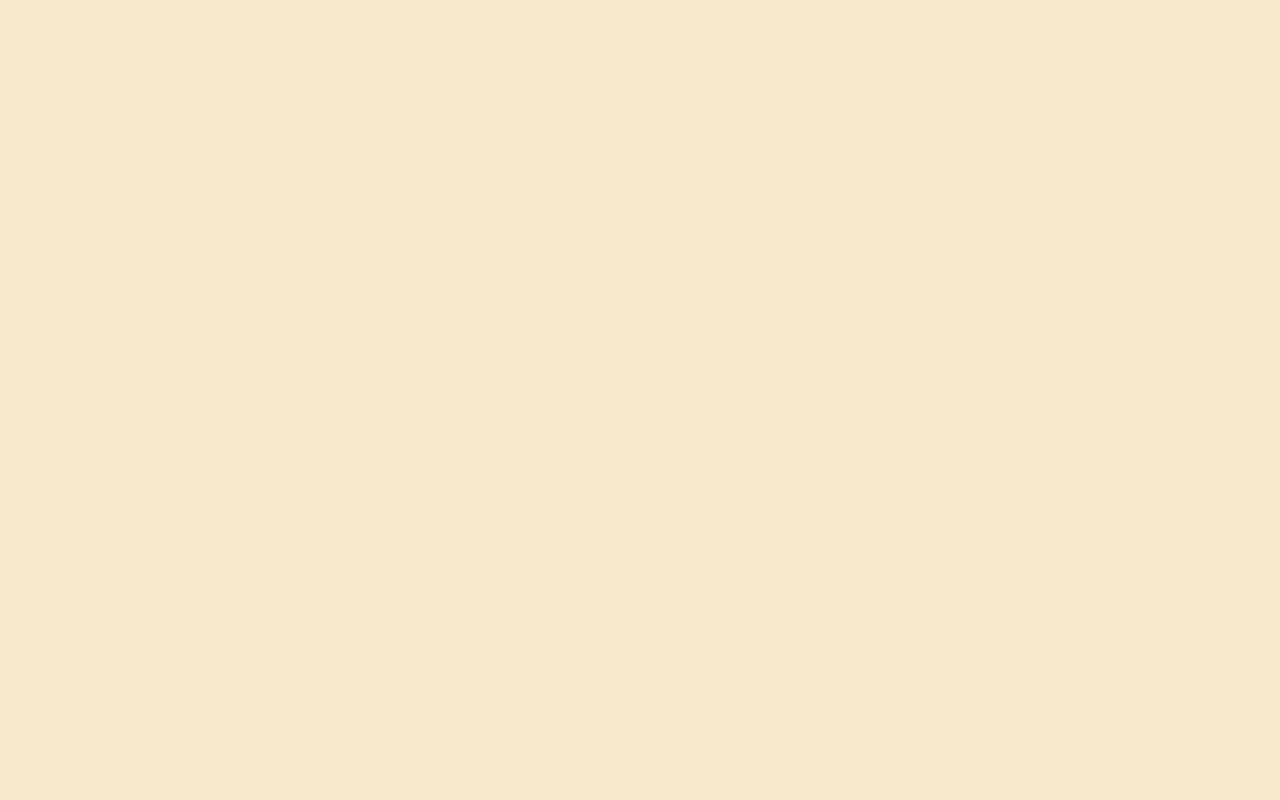
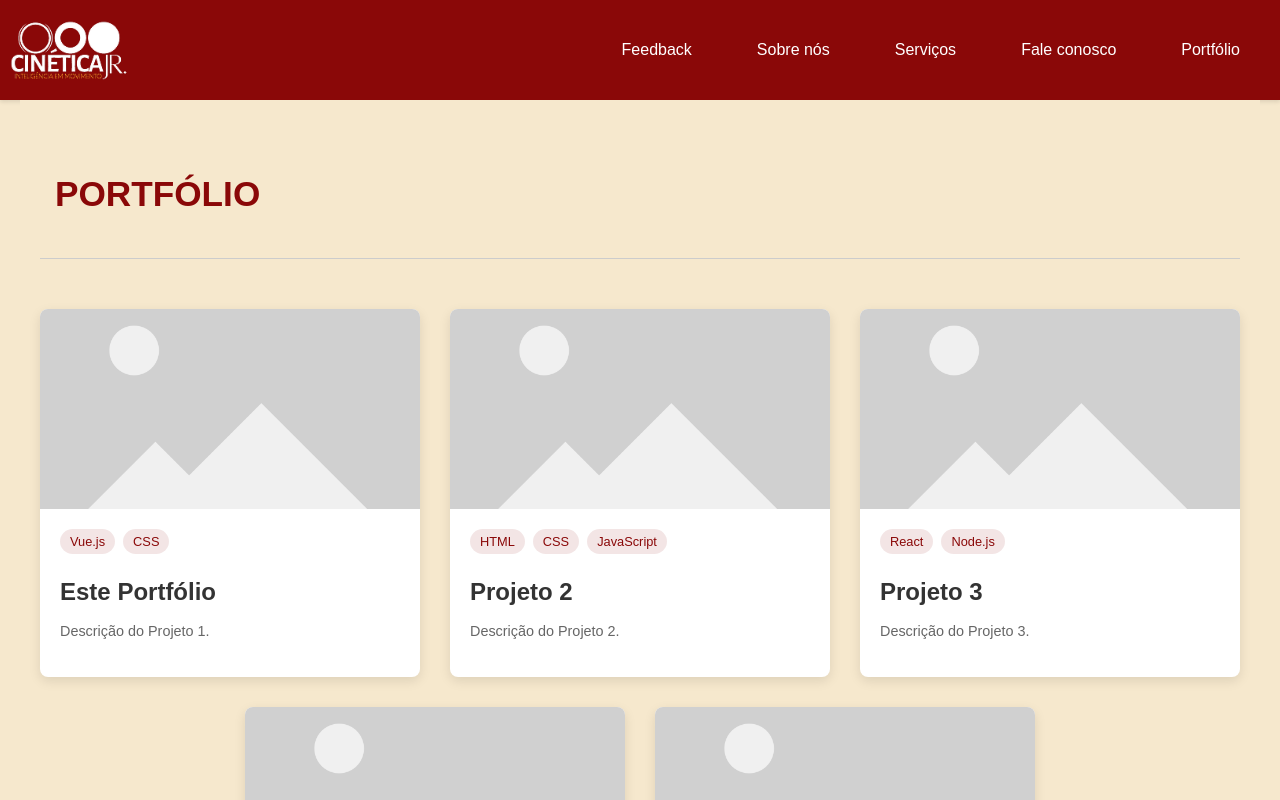
Before and after one commit to ryansarcinelli/site-cinetica, a Vue app: page /portfolio in a window 1280 px wide. Before the commit this address had no page. Shown: the top 800 px of the page. Built offline with nearby package versions, Linux system fonts and the light colour scheme.

Commit message:
Pagina de portfolio iniciada
Ainda falta pequenos detalhes, mas a estrutura no geral está feita.

```diff
--- a/src/router/index.js
+++ b/src/router/index.js
@@ -1,16 +1,16 @@
 import { createRouter, createWebHistory } from "vue-router";
-import HomeView from '../views/homeView.vue';
+import HomeView from "../views/homeView.vue";
 
 const routes = [
   {
-    path: '/',
-    name: 'home',
-    component: HomeView
+    path: "/",
+    name: "home",
+    component: HomeView,
   },
   {
-    path: '/contato',
-    name: 'contato',
-    component: () => import('../views/contatoView.vue')
+    path: "/contato",
+    name: "contato",
+    component: () => import("../views/contatoView.vue"),
   },
 
   //{
@@ -28,17 +28,16 @@ const routes = [
   //name: 'servicos',
   //component: () => import('../views/ServicosView.vue')
   //},
-  //{
-    //path: '/portfolio',
-    //name: 'portfolio',
-    //component: () => import('../views/PortfolioView.vue')
-  //}
+  {
+    path: "/portfolio",
+    name: "portfolio",
+    component: () => import("../views/portfolioView.vue"),
+  },
 ];
-
 
 const router = createRouter({
   history: createWebHistory(import.meta.env.BASE_URL),
-  routes
+  routes,
 });
 
 export default router;
--- /dev/null
+++ b/src/views/portfolioView.vue
@@ -0,0 +1,306 @@
+<template>
+    <AppHeader/>
+  <section id="projects" class="portfolio-page">
+    <div class="page-title-container">
+      <h2 class="page-title">Portfólio</h2>
+    </div>
+
+    <div class="projects-grid">
+      <div v-for="project in projects" :key="project.id" class="project-card">
+        <div class="project-image-container">
+          <img
+            :src="project.image"
+            :alt="project.title"
+            class="project-image"
+          />
+        </div>
+        <div class="project-details">
+          <div class="project-tags">
+            <span
+              v-for="(tag, key) in project.tags"
+              :key="key"
+              class="project-tag"
+            >
+              {{ tag }}
+            </span>
+          </div>
+
+          <h3 class="project-title">{{ project.title }}</h3>
+          <p class="project-description">
+            {{ project.description }}
+          </p>
+
+          <div class="project-links">
+            <a
+              v-if="project.demourl"
+              :href="project.demourl"
+              target="_blank"
+              class="project-link"
+              title="Demo"
+            >
+              🔗
+            </a>
+            <a
+              v-if="project.githuburl"
+              :href="project.githuburl"
+              target="_blank"
+              class="project-link"
+              title="GitHub"
+            >
+              🐙
+            </a>
+          </div>
+        </div>
+      </div>
+    </div>
+
+
+  </section>
+</template>
+
+<script setup>
+import { ref } from "vue";
+import AppHeader from '../components/header.vue';
+import SimboloGirando from '../components/simboloGirando.vue';
+import SistemaSolar from '../components/SistemaSolar.vue';
+
+const projects = [
+  {
+    id: 1,
+    title: "Este Portfólio",
+    description: "Descrição do Projeto 1.",
+    image: "/imagens/placeholder.png ",
+    tags: ["Vue.js", "CSS"],
+    demourl: "",
+  },
+  {
+    id: 2,
+    title: "Projeto 2",
+    description: "Descrição do Projeto 2.",
+    image: "/imagens/placeholder.png ",
+    tags: ["HTML", "CSS", "JavaScript"],
+    demourl: "",
+    githuburl: "",
+  },
+  {
+    id: 3,
+    title: "Projeto 3",
+    description: "Descrição do Projeto 3.",
+    image: "/imagens/placeholder.png ",
+    tags: ["React", "Node.js"],
+    demourl: "",
+    githuburl: "",
+  },
+  {
+    id: 4,
+    title: "Projeto 4",
+    description: "Descrição do Projeto 4.",
+    image: "/imagens/placeholder.png ",
+    tags: ["Python", "Django"],
+    demourl: "",
+    githuburl: "",
+  },
+  {
+    id: 5,
+    title: "Projeto 5",
+    description: "Descrição do Projeto 5.",
+    image: "/imagens/placeholder.png ",
+    tags: ["Java", "Spring Boot"],
+    demourl: "",
+    githuburl: "",
+  },
+];
+</script>
+
+<style scoped>
+/* Estilos globais do portfolio */
+.portfolio-page {
+  max-width: 1200px;
+  margin: 0 auto;
+  padding: 40px 20px;
+  text-align: left;
+  background-color: #f6e8cd; /* Cor de fundo adaptada do contato-page */
+}
+
+/* Estilos do título da página */
+.page-title-container {
+  display: flex;
+  align-items: center;
+  gap: 5px;
+  margin-bottom: 30px;
+  border-bottom: 1px solid #ccc; /* Linha divisória adaptada */
+  padding-bottom: 10px;
+}
+
+.page-title {
+  color: #8a0808;
+  padding: 5px 15px;
+  display: inline-block;
+  font-size: 2.2em;
+  font-weight: bold;
+  text-transform: uppercase;
+}
+
+/* Estilos da grade de projetos */
+.projects-grid {
+  display: flex;
+  flex-wrap: wrap;
+  gap: 30px; /* Espaçamento entre os cards */
+  justify-content: center;
+  margin-top: 50px;
+}
+
+/* Estilos de cada card de projeto */
+.project-card {
+  background-color: #fff; /* Fundo branco para os cards */
+  border-radius: 8px;
+  overflow: hidden;
+  box-shadow: 0 4px 12px rgba(0, 0, 0, 0.1); /* Sombra mais suave */
+  width: 100%; /* Default para mobile */
+  transition: transform 0.3s ease-in-out;
+  flex: 1 1 300px; /* Flexbox para layout responsivo */
+  max-width: calc(33.333% - 20px); /* 3 itens por linha com gap */
+  box-sizing: border-box; /* Garante que padding e border estão dentro do width */
+}
+
+.project-card:hover {
+  transform: translateY(-5px);
+}
+
+.project-image-container {
+  height: 200px; /* Altura fixa para a imagem */
+  overflow: hidden;
+}
+
+.project-image {
+  width: 100%;
+  height: 100%;
+  object-fit: cover;
+  transition: transform 0.5s ease;
+}
+
+.project-card:hover .project-image {
+  transform: scale(1.1);
+}
+
+.project-details {
+  padding: 20px;
+}
+
+.project-tags {
+  display: flex;
+  flex-wrap: wrap;
+  gap: 8px;
+  margin-bottom: 15px;
+}
+
+.project-tag {
+  background-color: rgba(138, 8, 8, 0.1); /* Cor de tag adaptada */
+  color: #8a0808;
+  padding: 5px 10px;
+  border-radius: 20px;
+  font-size: 0.8em;
+  font-weight: 500;
+}
+
+.project-title {
+  font-size: 1.5em;
+  font-weight: 600;
+  margin-bottom: 5px;
+  color: #333;
+}
+
+.project-description {
+  font-size: 0.9em;
+  color: #666;
+  margin-bottom: 15px;
+  line-height: 1.5;
+}
+
+.project-links {
+  display: flex;
+  justify-content: flex-end; /* Alinha links à direita */
+  gap: 15px;
+  font-size: 1.2em; /* Tamanho dos ícones */
+}
+
+.project-link {
+  color: #8a0808;
+  transition: color 0.3s ease;
+}
+
+.project-link:hover {
+  color: #333;
+}
+
+/* Botão "Veja meu Github" */
+.github-button-container {
+  text-align: center;
+  margin-top: 50px;
+}
+
+.github-button {
+  background-color: #8a0808;
+  color: white;
+  padding: 12px 25px;
+  border: none;
+  border-radius: 5px;
+  cursor: pointer;
+  font-size: 1.1em;
+  text-transform: uppercase;
+  font-weight: bold;
+  text-decoration: none;
+  display: inline-flex;
+  align-items: center;
+  gap: 10px;
+  transition: background-color 0.3s ease;
+}
+
+.github-button:hover {
+  background-color: #5f0606;
+}
+
+/* Media Queries para responsividade */
+@media (max-width: 1024px) {
+  .project-card {
+    max-width: calc(50% - 20px); /* 2 itens por linha */
+  }
+}
+
+@media (max-width: 768px) {
+  .projects-grid {
+    gap: 20px;
+  }
+  .project-card {
+    max-width: 100%; /* 1 item por linha */
+  }
+
+  .page-title {
+    font-size: 1.8em;
+  }
+}
+
+@media (max-width: 480px) {
+  .portfolio-page {
+    padding: 20px 15px;
+  }
+
+  .project-details {
+    padding: 15px;
+  }
+
+  .project-title {
+    font-size: 1.3em;
+  }
+
+  .project-description {
+    font-size: 0.85em;
+  }
+
+  .github-button {
+    width: 100%;
+    padding: 10px 15px;
+    font-size: 1em;
+  }
+}
+</style>
```
Also changed, not shown: public/imagens/placeholder.png (added). Lines whose indentation alone changed are shown as unchanged.
